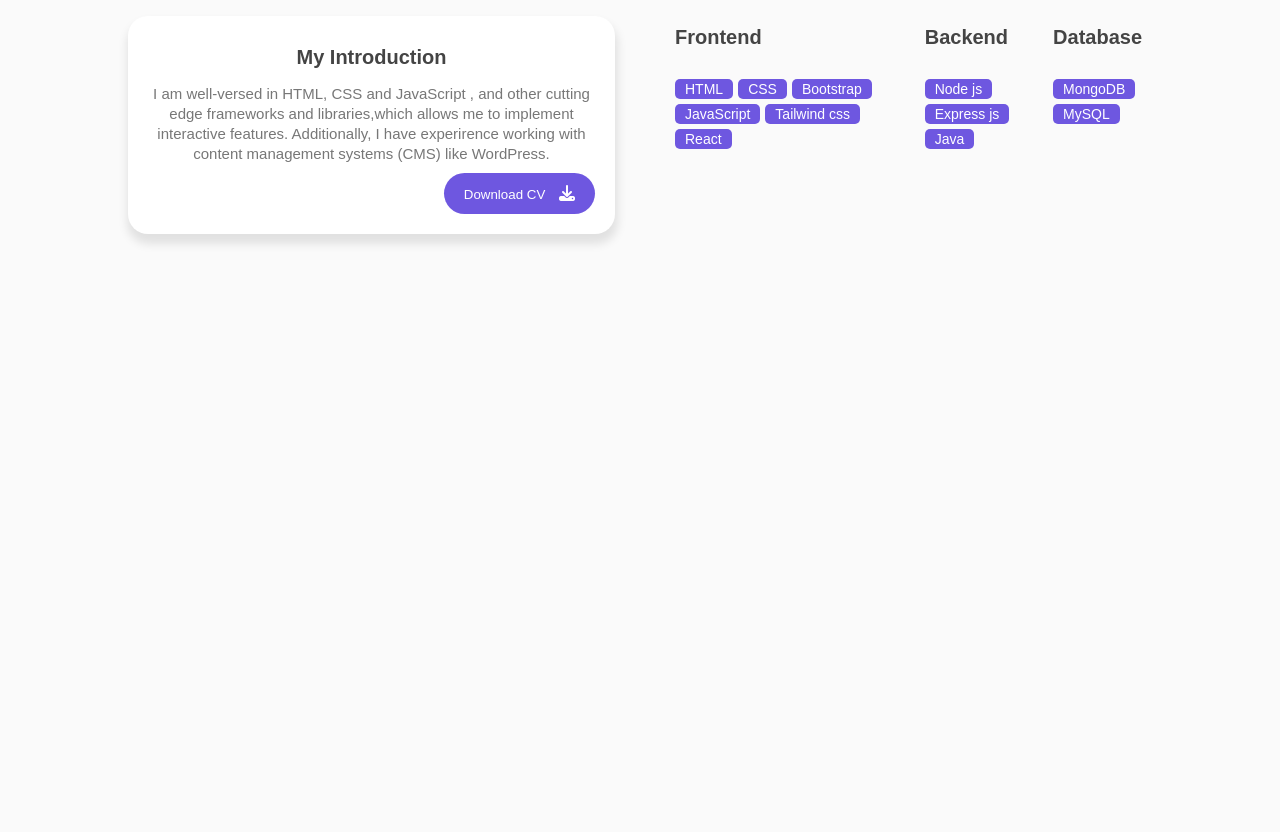
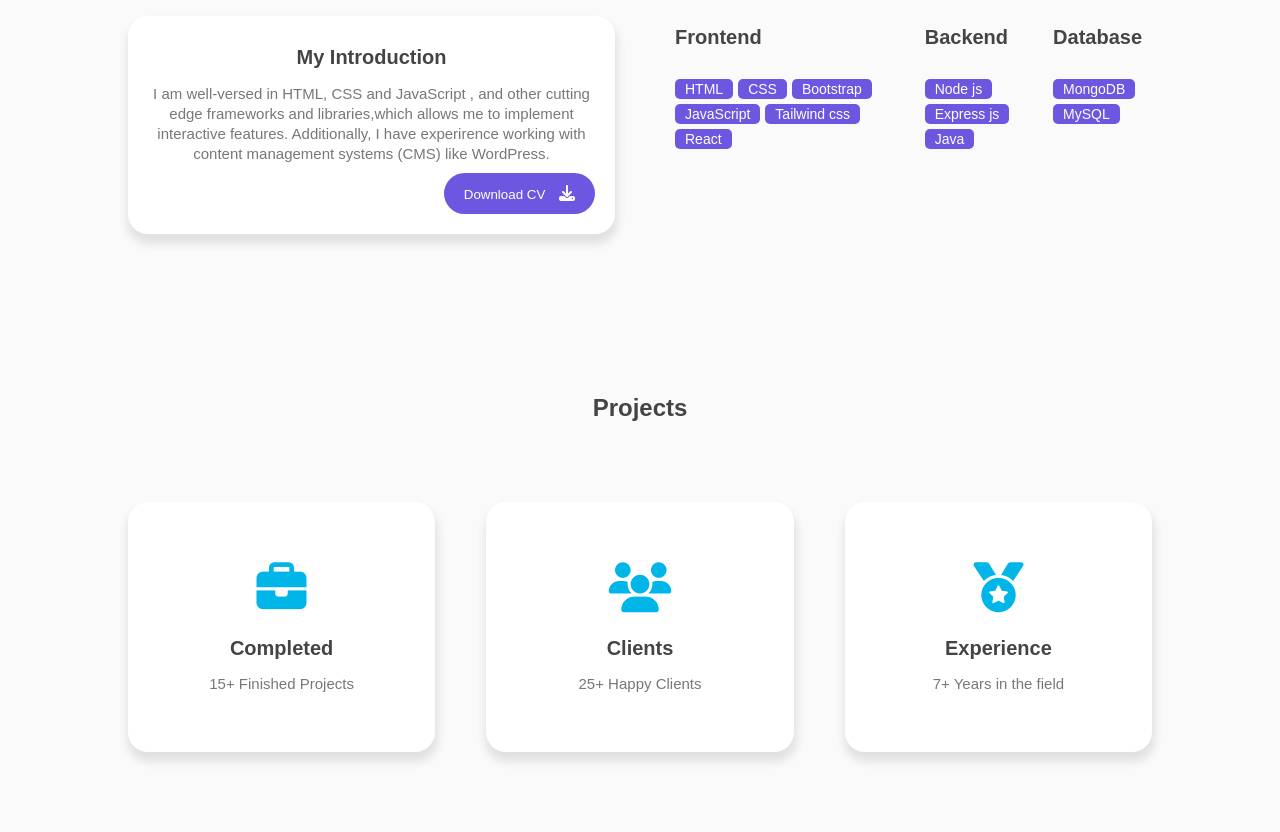
Before and after one commit to Soumya-Jagannath-Ojha/Frontend-Portfolio, a plain HTML site: page portfolio.html in a window 1280 px wide. Shown: the part 972-1804 px from the top of the page. Before the commit the page ends 1286 px from the top, so only its background shows below. Drawn offline with Linux system fonts and the light colour scheme.

Commit message:
project section done

```diff
--- a/portfolio.css
+++ b/portfolio.css
@@ -313,3 +313,52 @@ h3{
   padding: 2px 10px;
   border-radius: 5px;
 }
+
+/* Projects section */
+#projects{
+  /* background-color: lightblue; */
+}
+.top-header{
+  text-align: center;
+  margin-bottom: 5em;
+}
+
+.project-container{
+  /* background-color: lightcoral; */
+  width: 100%;
+  display: flex;
+  align-items: center;
+  justify-content: space-between;
+  flex-wrap: wrap;
+  gap: 20px;
+}
+
+.project-box{
+  position: relative;
+  width: 30%;
+  height: 250px;
+  display: flex;
+  justify-content: center;
+  flex-direction: column;
+  align-items: center;
+  box-shadow: 1px 8px 10px 2px var(--first-shadow-color);
+  background: var(--color-white);
+  border-radius: 20px;
+  overflow: hidden;
+}
+
+.project-box >i{
+  font-size: 50px;
+  color: rgb(0, 181, 231);
+  margin-bottom: 25px;
+}
+h3{
+  font-size: 20px;
+  font-weight: 600;
+  color: var(--text-color-second);
+  margin-bottom: 15px;
+}
+.project-box >  p {
+  font-size: 15px;
+  color: rgb(119, 119, 119);
+}
--- a/portfolio.html
+++ b/portfolio.html
@@ -24,7 +24,7 @@
                 <ul class="nav_menu_list">
                     <li class="nav_list"><a href="#Home" class="nav-link">Home</a></li>
                     <li class="nav_list"><a href="#about" class="nav-link">About</a></li>
-                    <li class="nav_list"><a href="" class="nav-link">Projects</a></li>
+                    <li class="nav_list"><a href="#projects" class="nav-link">Projects</a></li>
                     <li class="nav_list"><a href="" class="nav-link">Contact</a></li>
                 </ul>
             </div>
@@ -151,6 +151,30 @@
                 </div>
             </section>
 
+            <!--------- PROJECT BOX ------->
+            <section class="section" id="projects">
+                <div class="top-header">
+                    <h1>Projects</h1>
+                </div>
+                <div class="project-container">
+                    <div class="project-box">
+                        <i class="fa-solid fa-briefcase"></i>
+                        <h3>Completed</h3>
+                        <p>15+ Finished Projects</p>
+                    </div>
+                    <div class="project-box">
+                        <i class="fa-solid fa-users"></i>
+                        <h3>Clients</h3>
+                        <p>25+ Happy Clients</p>
+                    </div>
+                    <div class="project-box">
+                        <i class="fa-solid fa-medal"></i>
+                        <h3>Experience</h3>
+                        <p>7+ Years in the field</p>
+                    </div>
+                </div>
+            </section>
+
         </main>
     </div>
 
```
